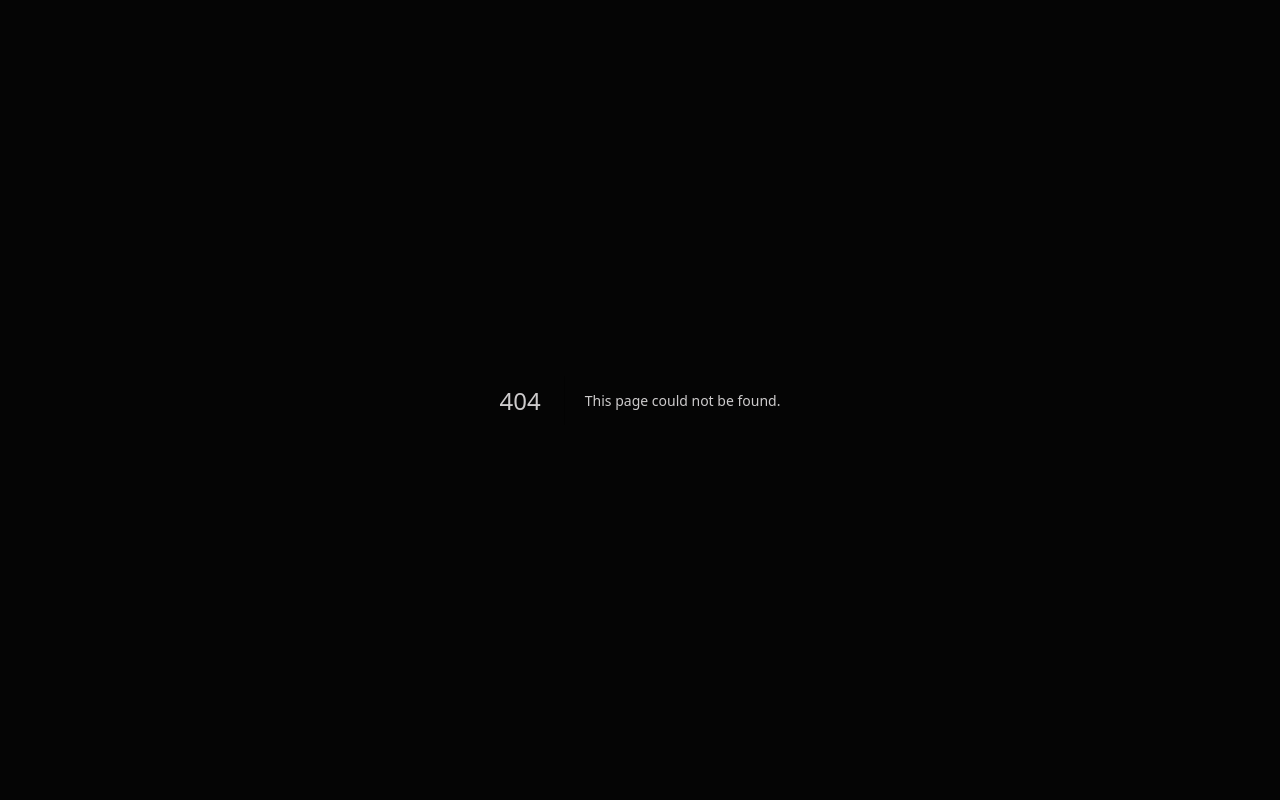
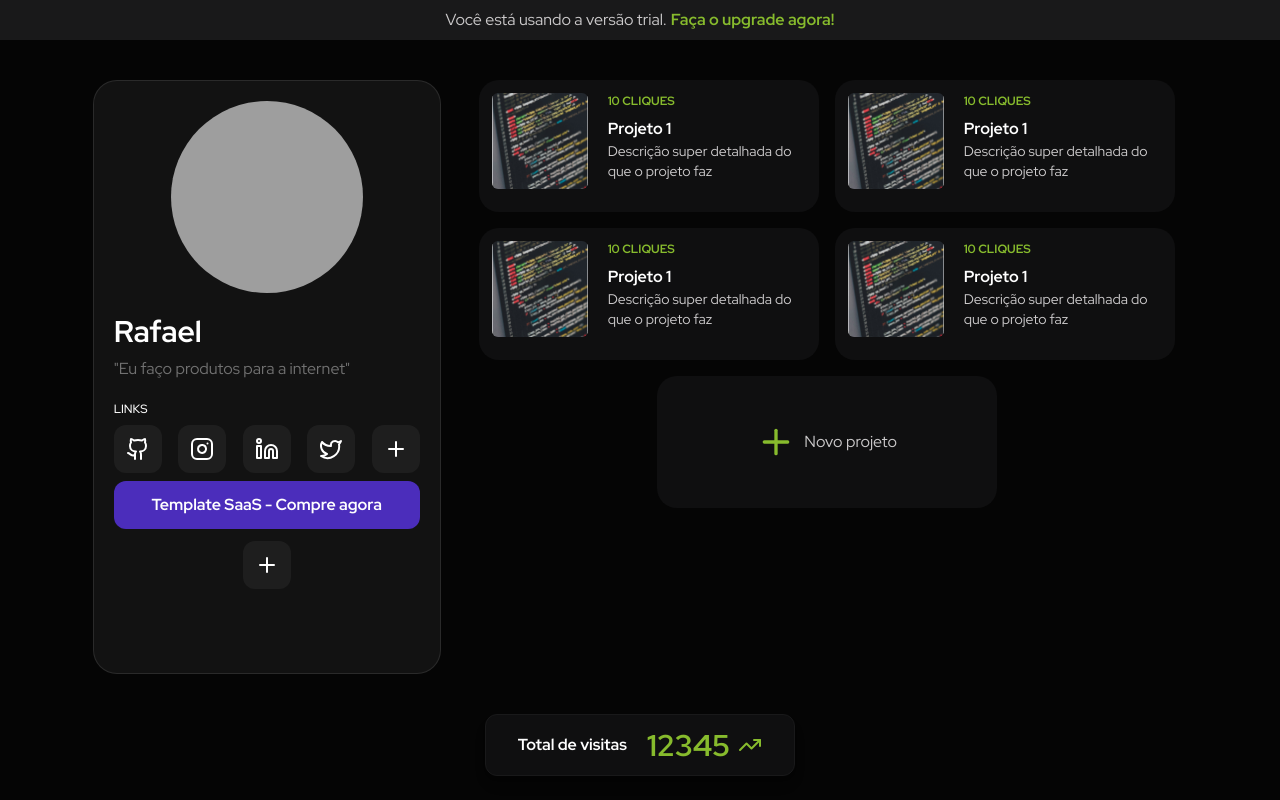
Before and after one commit to RafaelSanaMontevechio/project-in-bio, a Next.js app: page /1 in a window 1280 px wide. Before the commit this address had no page. Built offline with nearby package versions, Linux system fonts and the light colour scheme; grey boxes are pictures that could not be loaded.

Commit message:
feat: add profile page

```diff
--- /dev/null
+++ b/src/app/(pages)/[profileId]/page.tsx
@@ -0,0 +1,40 @@
+import { Plus } from 'lucide-react';
+
+import { UserCard } from '@/app/components/commons/UserCard';
+import { ProjectCard } from '@/app/components/commons/ProjectCard';
+import { TotalVisits } from '@/app/components/commons/TotalVisits';
+
+export default async function Profile({
+  params,
+}: {
+  params: { profileId: string };
+}) {
+  const { profileId } = await params;
+
+  return (
+    <div className="relative h-screen flex p-20 overflow-hidden">
+      <div className="fixed top-0 left-0 w-full flex justify-center items-center gap-1 py-2 bg-background-tertiary">
+        <span>Você está usando a versão trial.</span>
+        <button className="text-accent-green font-bold">
+          Faça o upgrade agora!
+        </button>
+      </div>
+      <div className="w-1/2 flex justify-center h-min">
+        <UserCard />
+      </div>
+      <div className="w-full flex justify-center content-start gap-4 flex-wrap overflow-y-auto">
+        <ProjectCard />
+        <ProjectCard />
+        <ProjectCard />
+        <ProjectCard />
+        <button className="w-[340px] h-[132px] rounded-[20px] bg-background-secondary flex items-center gap-2 justify-center hover:border hover:border-dashed border-border-secondary">
+          <Plus className="size-10 text-accent-green" />
+          <span>Novo projeto</span>
+        </button>
+      </div>
+      <div className="absolute bottom-6 right-0 left-0 w-min mx-auto">
+        <TotalVisits />
+      </div>
+    </div>
+  );
+}
--- a/src/app/components/commons/ProjectCard.tsx
+++ b/src/app/components/commons/ProjectCard.tsx
@@ -1,6 +1,10 @@
-export function ProjectCard({ imagePath }: { imagePath: string }) {
+export function ProjectCard({
+  imagePath = '/project1.jpg',
+}: {
+  imagePath?: string;
+}) {
   return (
-    <div className="w-[430px] h-[132px] flex gap-5 bg-background-secondary p-3 rounded-[20px] border border-transparent hover:border-border-secondary">
+    <div className="w-[340px] h-[132px] flex gap-5 bg-background-secondary p-3 rounded-[20px] border border-transparent hover:border-border-secondary">
       <div className="size-24 rounded-md overflow-hidden flex-shrink-0">
         <img
           src={imagePath}
```
